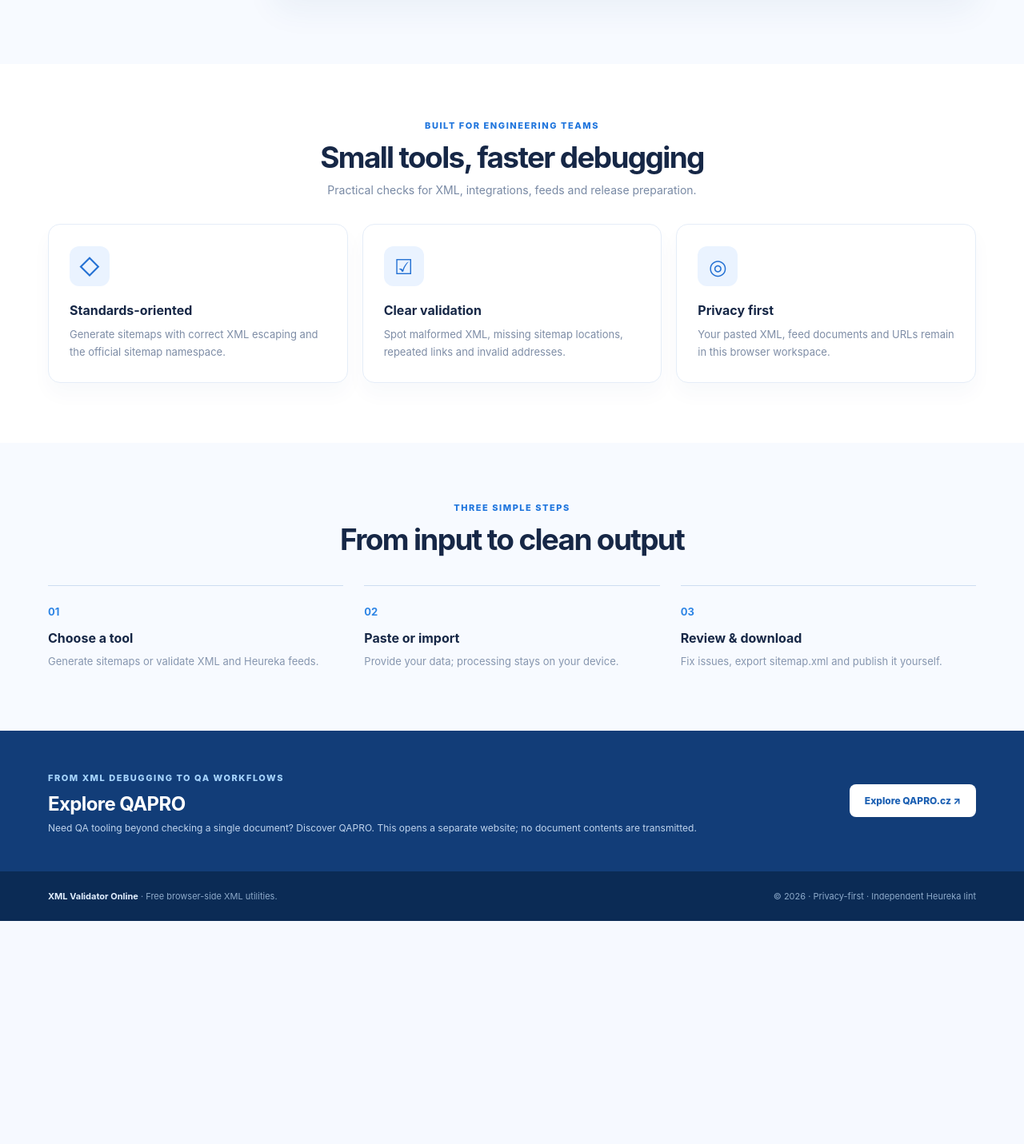
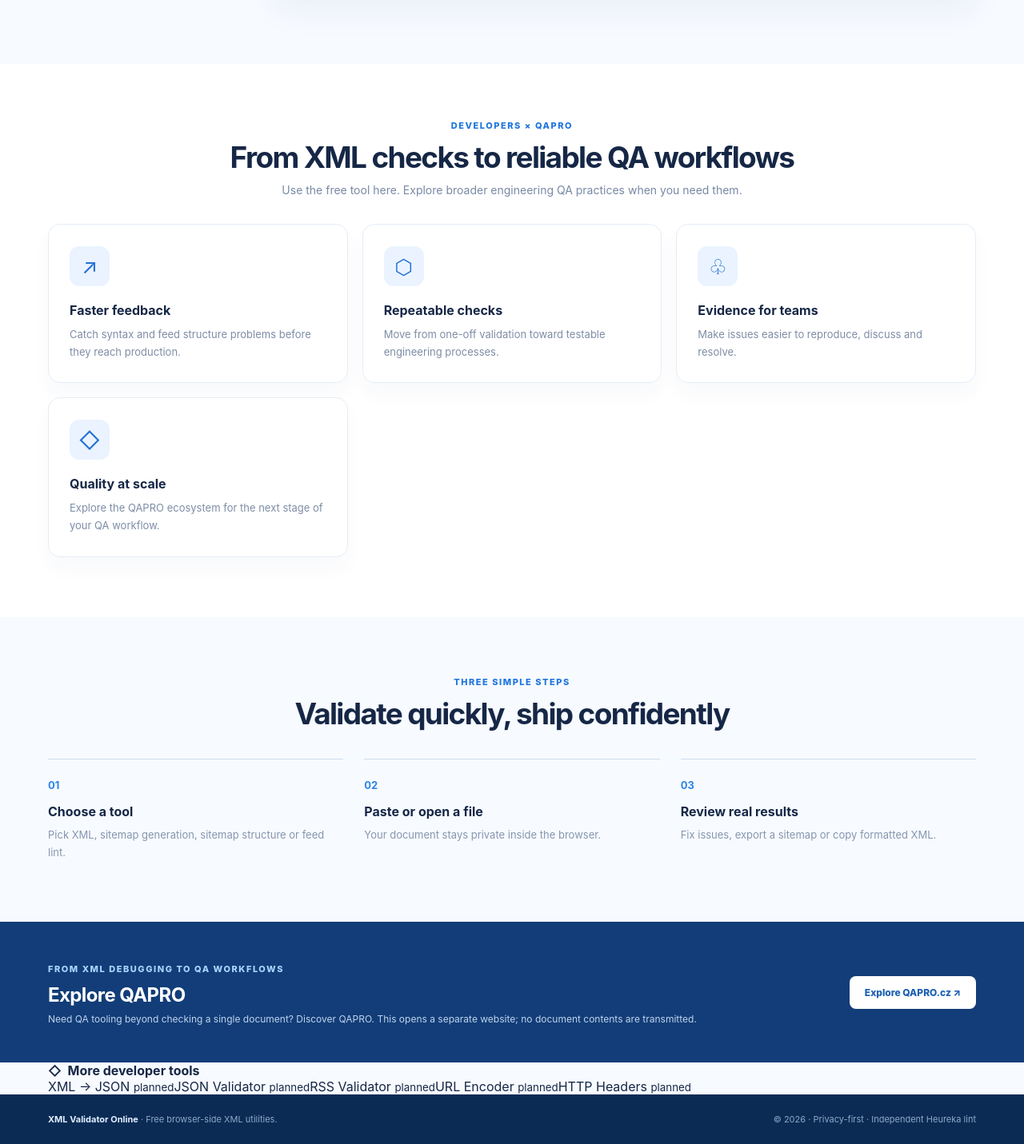
Before and after one commit to pejtr/xmlvalidatoronline, a React (Vite) app: page / in a window 1280 px wide. Shown: the part 1856-3287 px from the top of the page at 80% size. Before the commit the page ends 3008 px from the top, so only its background shows below. Built offline with nearby package versions, Linux system fonts and the light colour scheme.

Commit message:
feat: QAPRO benefit cards and honest planned-tool ribbon

```diff
--- a/src/App.tsx
+++ b/src/App.tsx
@@ -340,20 +340,34 @@ function App() {
         </section>
 
         <section className="benefits" id="features"><div className="container">
-          <div className="center-heading"><span className="section-kicker">BUILT FOR ENGINEERING TEAMS</span><h2>Small tools, faster debugging</h2><p>Practical checks for XML, integrations, feeds and release preparation.</p></div>
+          <div className="center-heading"><span className="section-kicker">DEVELOPERS × QAPRO</span><h2>From XML checks to reliable QA workflows</h2><p>Use the free tool here. Explore broader engineering QA practices when you need them.</p></div>
           <div className="benefit-grid">
-            <article><span className="benefit-icon">◇</span><h3>Standards-oriented</h3><p>Generate sitemaps with correct XML escaping and the official sitemap namespace.</p></article>
-            <article><span className="benefit-icon">☑</span><h3>Clear validation</h3><p>Spot malformed XML, missing sitemap locations, repeated links and invalid addresses.</p></article>
-            <article><span className="benefit-icon">◎</span><h3>Privacy first</h3><p>Your pasted XML, feed documents and URLs remain in this browser workspace.</p></article>
+            <article><span className="benefit-icon">↗</span><h3>Faster feedback</h3><p>Catch syntax and feed structure problems before they reach production.</p></article>
+            <article><span className="benefit-icon">⬡</span><h3>Repeatable checks</h3><p>Move from one-off validation toward testable engineering processes.</p></article>
+            <article><span className="benefit-icon">♧</span><h3>Evidence for teams</h3><p>Make issues easier to reproduce, discuss and resolve.</p></article>
+            <article><span className="benefit-icon">◇</span><h3>Quality at scale</h3><p>Explore the QAPRO ecosystem for the next stage of your QA workflow.</p></article>
           </div>
         </div></section>
 
         <section className="steps" id="how-it-works"><div className="container">
-          <div className="center-heading"><span className="section-kicker">THREE SIMPLE STEPS</span><h2>From input to clean output</h2></div>
-          <div className="step-grid"><article><b>01</b><h3>Choose a tool</h3><p>Generate sitemaps or validate XML and Heureka feeds.</p></article><article><b>02</b><h3>Paste or import</h3><p>Provide your data; processing stays on your device.</p></article><article><b>03</b><h3>Review & download</h3><p>Fix issues, export sitemap.xml and publish it yourself.</p></article></div>
+          <div className="center-heading"><span className="section-kicker">THREE SIMPLE STEPS</span><h2>Validate quickly, ship confidently</h2></div>
+          <div className="step-grid"><article><b>01</b><h3>Choose a tool</h3><p>Pick XML, sitemap generation, sitemap structure or feed lint.</p></article><article><b>02</b><h3>Paste or open a file</h3><p>Your document stays private inside the browser.</p></article><article><b>03</b><h3>Review real results</h3><p>Fix issues, export a sitemap or copy formatted XML.</p></article></div>
         </div></section>
 
         <section className="qa-banner"><div className="container banner-inner"><div><span className="section-kicker">FROM XML DEBUGGING TO QA WORKFLOWS</span><h2>Explore QAPRO</h2><p>Need QA tooling beyond checking a single document? Discover QAPRO. This opens a separate website; no document contents are transmitted.</p></div><a href={qaProLink('footer')} target="_blank" rel="noopener noreferrer">Explore QAPRO.cz ↗</a></div></section>
+        <section className="tool-roadmap" id="tool-roadmap">
+          <div className="container tool-roadmap-inner">
+            <strong>◇ &nbsp;More developer tools</strong>
+            <div className="coming-tools" aria-label="Planned tools">
+              <span>XML → JSON <small>planned</small></span>
+              <span>JSON Validator <small>planned</small></span>
+              <span>RSS Validator <small>planned</small></span>
+              <span>URL Encoder <small>planned</small></span>
+              <span>HTTP Headers <small>planned</small></span>
+            </div>
+          </div>
+        </section>
+
       </main>
       <footer className="footer"><div className="container footer-inner"><span><strong>XML Validator Online</strong> · Free browser-side XML utilities.</span><span>© 2026 · Privacy-first · Independent Heureka lint</span></div></footer>
     </div>
```
